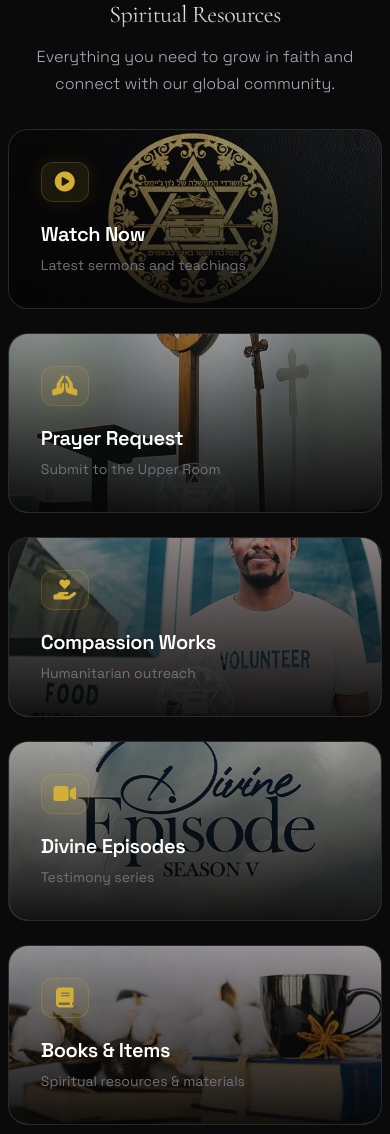
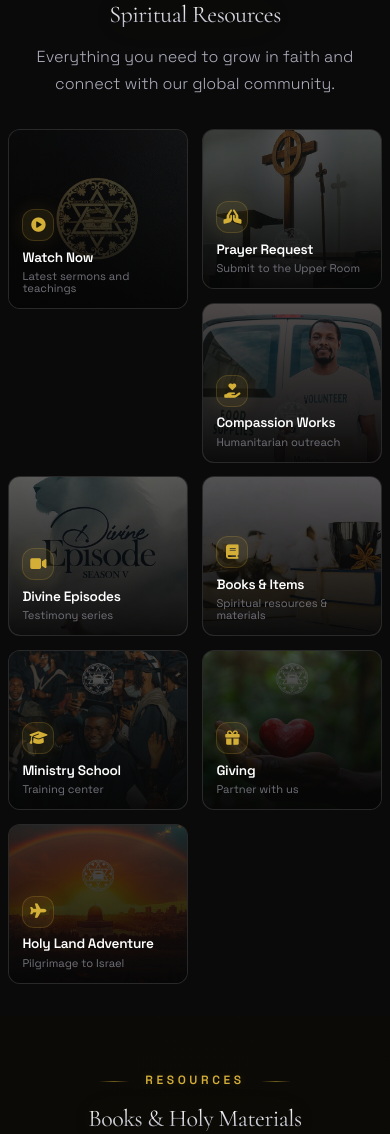
Before and after one commit to Ikimi100/Church-website, a website: page public/index.html in a window 390 px wide. Shown: the part 5892-7026 px from the top of the page. Drawn offline with nearby package versions, Linux system fonts and the light colour scheme.

```diff
--- a/public/style.css
+++ b/public/style.css
@@ -3023,11 +3023,46 @@
 
     .main-grid {
         grid-template-columns: repeat(2, 1fr);
+        grid-auto-rows: auto;
+        gap: 1rem;
+        padding: 0;
+    }
+
+    .grid-card {
+        height: 180px;
+        border-radius: 14px;
     }
 
     .grid-card.large,
     .grid-card.wide {
-        grid-column: span 2;
+        grid-column: span 1;
+        height: 180px;
+    }
+
+    .grid-card-img {
+        opacity: 0.5;
+    }
+
+    .grid-card-content {
+        padding: 1rem;
+        background: linear-gradient(to top, rgba(5,5,5,0.95) 0%, rgba(5,5,5,0.3) 100%);
+    }
+
+    .grid-card-icon {
+        width: 36px;
+        height: 36px;
+        font-size: 1rem;
+        margin-bottom: 0.5rem;
+    }
+
+    .grid-card h4 {
+        font-size: 0.95rem;
+        margin-bottom: 0.15rem;
+    }
+
+    .grid-card p {
+        font-size: 0.75rem;
+        line-height: 1.2;
     }
 
     .donation-grid {
@@ -3279,8 +3314,10 @@
 
     /* Grids */
     .main-grid {
-        grid-template-columns: 1fr;
+        grid-template-columns: repeat(2, 1fr);
         grid-auto-rows: auto;
+        gap: 0.85rem;
+        padding: 0;
     }
 
     .grid-card.large,
@@ -3289,7 +3326,34 @@
     }
 
     .grid-card {
-        min-height: 180px;
+        height: 160px;
+        border-radius: 12px;
+    }
+
+    .grid-card-img {
+        opacity: 0.4;
+    }
+
+    .grid-card-content {
+        padding: 0.85rem;
+        background: linear-gradient(to top, rgba(5,5,5,0.92) 0%, rgba(5,5,5,0.2) 100%);
+    }
+
+    .grid-card-icon {
+        width: 32px;
+        height: 32px;
+        font-size: 0.9rem;
+        margin-bottom: 0.35rem;
+    }
+
+    .grid-card h4 {
+        font-size: 0.85rem;
+        margin-bottom: 0.1rem;
+    }
+
+    .grid-card p {
+        font-size: 0.7rem;
+        line-height: 1.1;
     }
 
     /* Store Grid */
```
